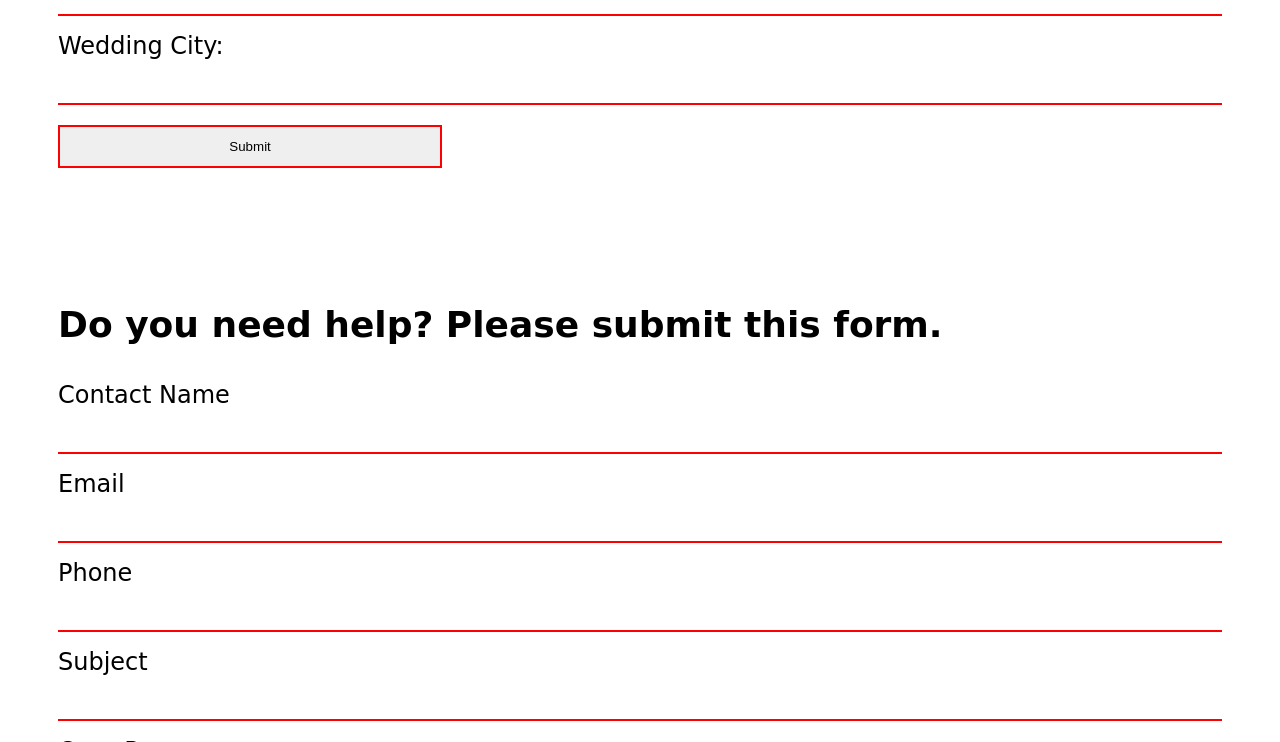
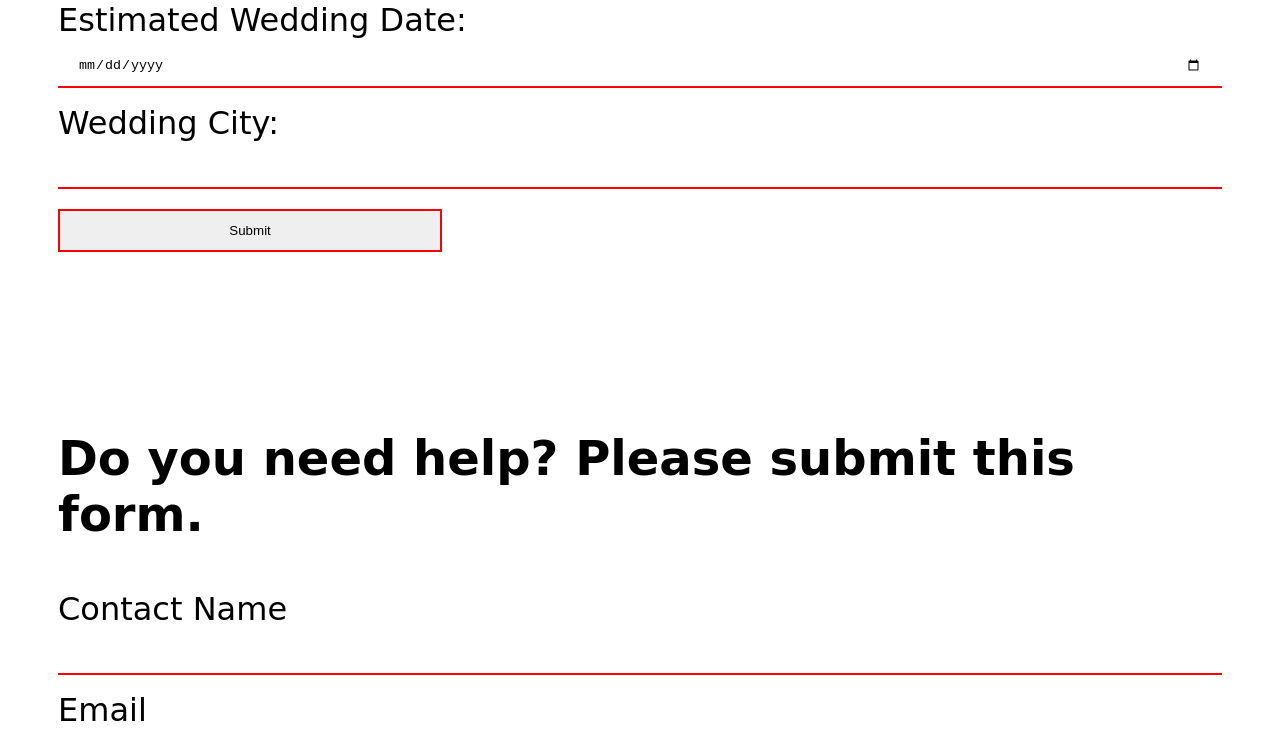
Before and after one commit to jgmil/masters-of-matrimony, a plain HTML site: page index.html in a window 1280 px wide. Shown: the part 1467-2209 px from the top of the page. Drawn offline with Linux system fonts and the light colour scheme; a web font is replaced by a local one.

Commit message:
changed font size

```diff
--- a/style.css
+++ b/style.css
@@ -2,12 +2,12 @@ html {
 	font-family: 'Italianno', cursive;
 }
 h2, h3 {
-	font-size: 36px;
+	font-size: 48px;
 }
 
-body, p {
+body {
 	padding: 50px;
-	font-size: 24px;
+	font-size: 32px;
 }
 form {
 	width: 50%,
```
